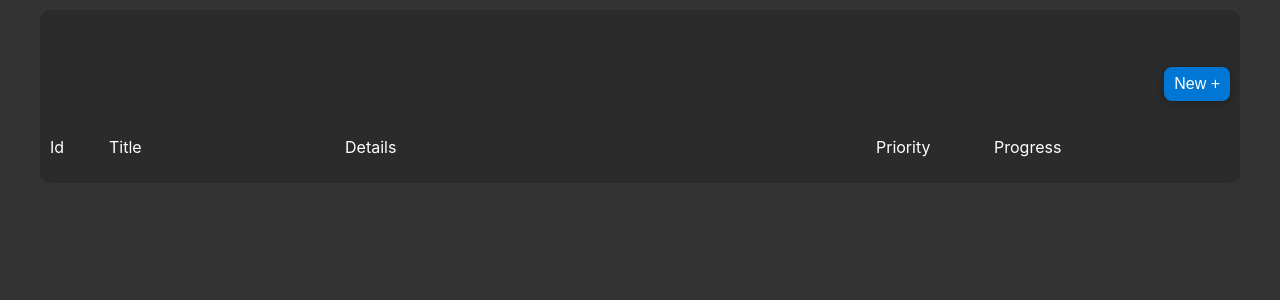
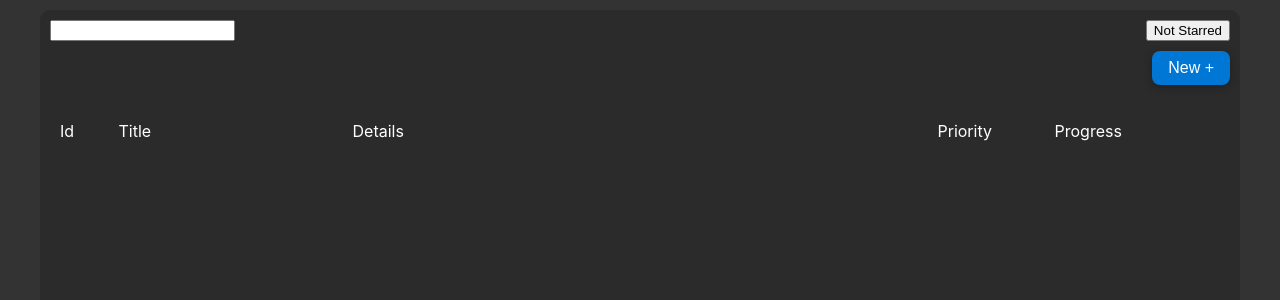
Before and after one commit to zarifdesanta/Project-Management-Lite, a React (Create React App) app: page /project-main/1 in a window 1280 px wide. Shown: the top 300 px of the page. Built offline with nearby package versions, Linux system fonts and the light colour scheme.

Commit message:
added project title rename, starred button inside project, updated some design, optimized input handling

```diff
--- a/src/App.css
+++ b/src/App.css
@@ -13,6 +13,25 @@ body {
   --main-bg: rgb(51, 51, 51);
   --sub-bg: rgb(43, 43, 43);
   --card-bg: rgb(20, 20, 20);
+}
+
+::-webkit-scrollbar {
+  width: 8px;
+}
+
+::-webkit-scrollbar-track {
+  background-color: rgba(128, 128, 128, 0.116);
+  border-radius: 10px;
+}
+
+::-webkit-scrollbar-thumb {
+  background-color: rgba(128, 128, 128, 0.432);
+  border-radius: 10px;
+  transition: all 0.25s;
+}
+
+::-webkit-scrollbar-thumb:hover {
+  background-color: gray;
 }
 
 .general-container {
@@ -43,7 +62,7 @@ body {
   color: var(--text-white);
   font-size: 14px;
   background-color: var(--text-black);
-  padding: 8px 10px;
+  padding: 8px 16px;
   border-radius: 8px;
   border: 0px solid transparent;
   box-shadow: 0px 2px 8px rgba(0, 0, 0, 0.25);
--- a/src/components/ProjectTaskCard.js
+++ b/src/components/ProjectTaskCard.js
@@ -74,7 +74,7 @@ function ProjectTaskCard(props) {
         <option>Done</option>
       </select>
       <button className="button red-button" onClick={() => deleteTask(id)}>
-        Delete
+        D
       </button>
     </div>
   );
--- a/src/pages/home/Home.css
+++ b/src/pages/home/Home.css
@@ -6,7 +6,7 @@ body {
   padding: 10px;
   background-color: var(--sub-bg);
   display: flex;
-  justify-content: start;
+  justify-content: flex-start;
   gap: 10px;
 
   .left-items {
--- a/src/pages/project-main/ProjectMain.css
+++ b/src/pages/project-main/ProjectMain.css
@@ -6,6 +6,11 @@
   color: var(--text-white);
   padding: 10px;
   gap: 10px;
+
+  .header {
+    display: flex;
+    justify-content: space-between;
+  }
 
   .sub-container {
     display: flex;
@@ -21,13 +26,13 @@
 
   .add-task-items {
     display: flex;
-    justify-content: flex-start;
-
+    justify-content: flex-end;
     button {
     }
 
     .fields {
       display: none;
+
       grid-template-columns: 5% 20% 45% 10% 10% 10%;
 
       /* gap: 10px; */
@@ -46,20 +51,20 @@
       }
     }
   }
+  .task-item-fields-container {
+    display: grid;
+    grid-template-columns: 5% 20% 50% 10% 10% 10%;
+    text-align: left;
+    margin-left: 10px;
+  }
 
   .task-item-container {
     display: flex;
     flex-direction: column;
     width: 100%;
     gap: 10px;
-    /* height: 94vh;
-    overflow-y: auto; */
-
-    .task-item-fields-container {
-      display: grid;
-      grid-template-columns: 5% 20% 45% 10% 10% 10%;
-      text-align: left;
-    }
+    height: 75vh;
+    overflow-y: auto;
   }
 }
 
--- a/src/pages/project-main/ProjectMain.js
+++ b/src/pages/project-main/ProjectMain.js
@@ -9,56 +9,59 @@ import AddTaskModal from "../../components/modals/AddTaskModal";
 
 //Todo: fix default value
 //Todo: fix default value after adding
+//Todo: update design
+//Done: make a better solution for input handling -> using one useState()
 
 function ProjectMain() {
   const [projectList, setProjectList] = useState([]);
   const [model, setModel] = useState();
+  const [todoModel, setTodoModel] = useState(initTodoModel);
   const [todoList, setTodoList] = useState([]);
   const { id } = useParams();
 
-  const [taskName, setTaskName] = useState("Title");
-  const [details, setDetails] = useState("Details");
-  const [priority, setPriority] = useState("High");
-  const [progress, setProgress] = useState("To do");
-  const [issueId, setIssueId] = useState();
-  const [task, setTask] = useState();
+  const [projectTitle, setProjectTitle] = useState(model?.title);
+  const [isStarred, setIsStarred] = useState(model?.starred);
+
+  var initTodoModel = {
+    issueId: "Id",
+    taskName: "Title",
+    details: "Details",
+    priority: "Priority",
+    progress: "Progress",
+  };
+
+  const handleSetTodoModel = (value, input) => {
+    setTodoModel((prevModel) => ({ ...prevModel, [input]: value }));
+  };
 
   const addNewTask = () => {
-    var todoModel = {
-      taskName: taskName,
-      details: details,
-      priority: priority,
-      progress: progress,
-      issueId: issueId,
-    };
+    if (todoModel == null) {
+      alert("Please insert input");
+      return;
+    }
 
     todoList.push(todoModel);
     setTodoList(todoList);
 
     updateProjectList(todoList);
 
-    setTaskName("Title");
-    setDetails("Details");
-    setPriority("High");
-    setProgress("To do");
-    setIssueId();
+    setIsViewInputField(!isViewInputField);
 
-    setIsViewInputField(!isViewInputField);
+    setTodoModel(initTodoModel);
   };
 
-  // const handleSetTask = (value, id) => {
-  //   if (id == 1) {
-  //     todoModel.taskName = value;
-  //   } else if (id == 2) {
-  //     todoModel.details = value;
-  //   } else if (id == 3) {
-  //     todoModel.priority = value;
-  //   } else if (id == 4) {
-  //     todoModel.progress = value;
-  //   }
+  const handleSetProjectTitle = (e) => {
+    var model = {
+      title: e,
+      starred: isStarred,
+      todoList: todoList,
+    };
 
-  //   setTask(value);
-  // };
+    setProjectTitle(e);
+    projectList[id] = model;
+    setProjectList(projectList);
+    saveData("projectList", projectList);
+  };
 
   const updateProjectList = (todoList) => {
     //setting up updated porject list
@@ -70,11 +73,6 @@ function ProjectMain() {
     saveData("projectList", projectList);
   };
 
-  const [modal, setModal] = useState(false);
-  const openModal = () => {
-    setModal(!modal);
-  };
-
   const [isViewInputField, setIsViewInputField] = useState(false);
 
   const toggleFields = () => {
@@ -84,7 +82,7 @@ function ProjectMain() {
         "animate-field-open 0.4s forwards";
     } else {
       document.getElementById("fields").style.animation =
-        "animate-field-close 0.4s forwards";
+        "animate-field-close 0.25s forwards";
     }
   };
 
@@ -93,19 +91,28 @@ function ProjectMain() {
   }, [isViewInputField]);
 
   useEffect(() => {
+    setTodoModel(initTodoModel);
+
     var loadedProjectList = loadData("projectList");
     if (loadedProjectList) {
       setProjectList(loadedProjectList);
       setModel(loadedProjectList[id]);
+      setProjectTitle(loadedProjectList[id].title);
+      setIsStarred(loadedProjectList[id].starred);
       setTodoList(loadedProjectList[id].todoList);
     }
-    console.log(todoList);
   }, []);
 
   return (
     <>
       <div className="project-main-container">
-        <h3>{model?.title}</h3>
+        <div className="header">
+          <input
+            value={projectTitle}
+            onChange={(e) => handleSetProjectTitle(e.target.value)}
+          ></input>
+          <button>{isStarred ? "Starred" : "Not Starred"}</button>
+        </div>
         <div className="sub-container">
           <button
             className={
@@ -121,23 +128,27 @@ function ProjectMain() {
             <div className="fields" id="fields">
               <input
                 placeholder="Id"
-                onChange={(e) => setIssueId(e.target.value)}
+                onChange={(e) => handleSetTodoModel(e.target.value, "issueId")}
               ></input>
               <input
                 placeholder="Title"
-                onChange={(e) => setTaskName(e.target.value)}
+                onChange={(e) => handleSetTodoModel(e.target.value, "taskName")}
               ></input>
               <input
                 placeholder="Details"
-                onChange={(e) => setDetails(e.target.value)}
+                onChange={(e) => handleSetTodoModel(e.target.value, "details")}
               ></input>
-              <select onChange={(e) => setPriority(e.target.value)}>
+              <select
+                onChange={(e) => handleSetTodoModel(e.target.value, "priority")}
+              >
                 <option>High</option>
                 <option>Medium</option>
                 <option>Low</option>
               </select>
 
-              <select onChange={(e) => setProgress(e.target.value)}>
+              <select
+                onChange={(e) => handleSetTodoModel(e.target.value, "progress")}
+              >
                 <option>To do</option>
                 <option>In progress</option>
                 <option>Done</option>
@@ -150,14 +161,8 @@ function ProjectMain() {
               </button>
             </div>
           </div>
-          {/* <button
-            style={{ alignSelf: "end", width: "150px" }}
-            onClick={() => openModal()}
-          >
-            openModal
-          </button> */}
 
-          <div className="task-item-container">
+          <div className="">
             <div className="task-item-fields-container">
               <p>Id</p>
               <p>Title</p>
@@ -165,6 +170,7 @@ function ProjectMain() {
               <p>Priority</p>
               <p>Progress</p>
             </div>
+            <div className="task-item-container">
               {todoList.reverse().map((todoModel, id) => {
                 return (
                   <ProjectTaskCard
@@ -179,6 +185,7 @@ function ProjectMain() {
             </div>
           </div>
         </div>
+      </div>
     </>
   );
 }
--- a/src/styles/components/ProjectTaskCard.css
+++ b/src/styles/components/ProjectTaskCard.css
@@ -3,7 +3,7 @@
   padding: 10px;
   border-radius: 10px;
   display: grid;
-  grid-template-columns: 5% 20% 45% 10% 10% 10%;
+  grid-template-columns: 5% 20% 50% 10% 10% 5%;
 
   input {
     background-color: transparent;
@@ -12,6 +12,7 @@
     /* padding: 0px 8px; */
     margin-right: 10px;
     border-right: 1px solid var(--sub-bg);
+    font-size: 14px;
   }
 
   textarea {
@@ -23,6 +24,7 @@
     /* padding: 4px 8px; */
     margin-right: 10px;
     border-right: 1px solid var(--sub-bg);
+    font-size: 14px;
   }
 
   select {
@@ -34,6 +36,7 @@
     border-right: 1px solid var(--sub-bg);
     /* padding: 0px 8px; */
     margin-right: 10px;
+    font-size: 14px;
 
     option {
       background-color: black;
```
Lines whose indentation alone changed are shown as unchanged.
